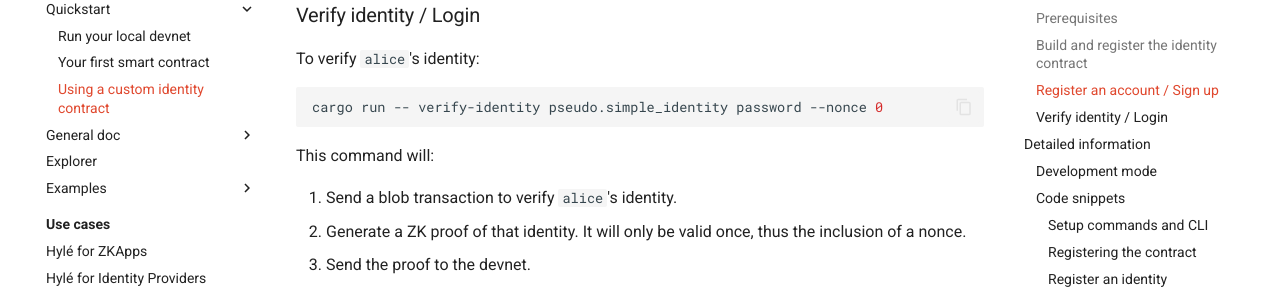
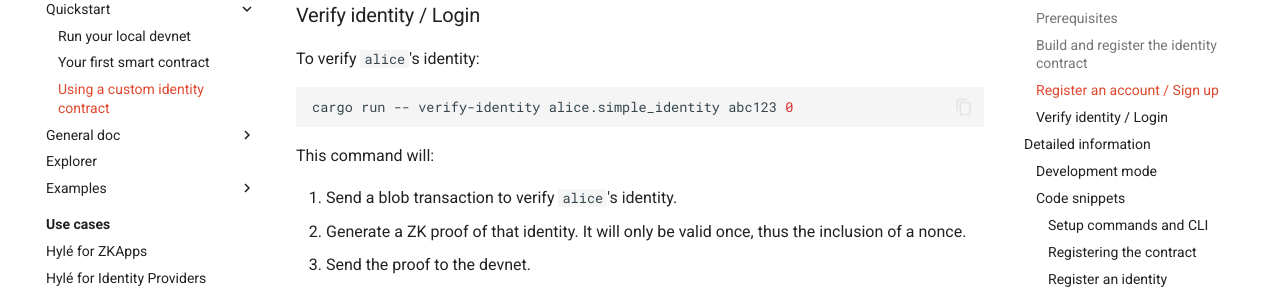
Before and after one commit to Hyle-org/devhub-hyle, an MkDocs documentation site: the page built from docs/developers/quickstart/custom-identity-contract.md, in a window 1280 px wide and 900 px high, scrolled down 1104 px. Shown: the part 162-453 px from the top of the window. Built offline with MkDocs 1.6.1 and Material for MkDocs 9.7.7, drawn with Linux system fonts in a browser that asks for light colours; comment, search, counter and statistics services are not loaded.

Commit message:
Update custom-identity-contract.md (#37)

````diff
--- a/docs/developers/quickstart/custom-identity-contract.md
+++ b/docs/developers/quickstart/custom-identity-contract.md
@@ -47,7 +47,7 @@ INFO hyle::data_availability::node_state::verifiers: 🔎 Program outputs: Succe
 To verify `alice`'s identity:
 
 ```bash
-cargo run -- verify-identity pseudo.simple_identity password --nonce 0
+cargo run -- verify-identity alice.simple_identity abc123 0
 ```
 
 This command will:
````
